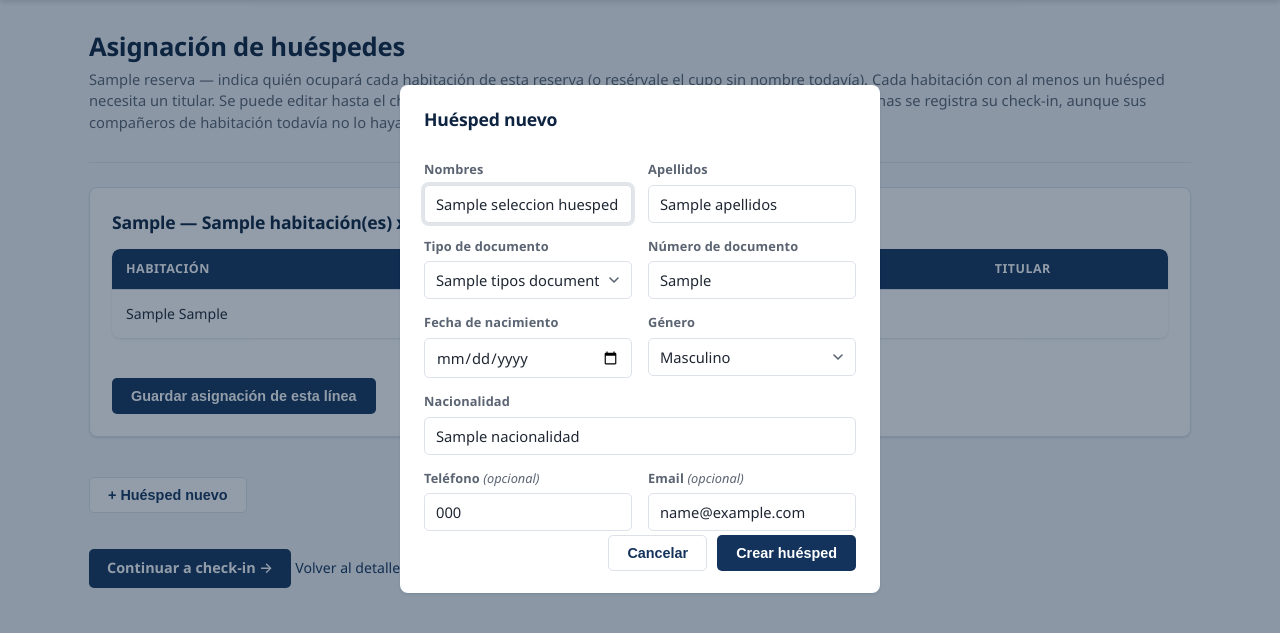
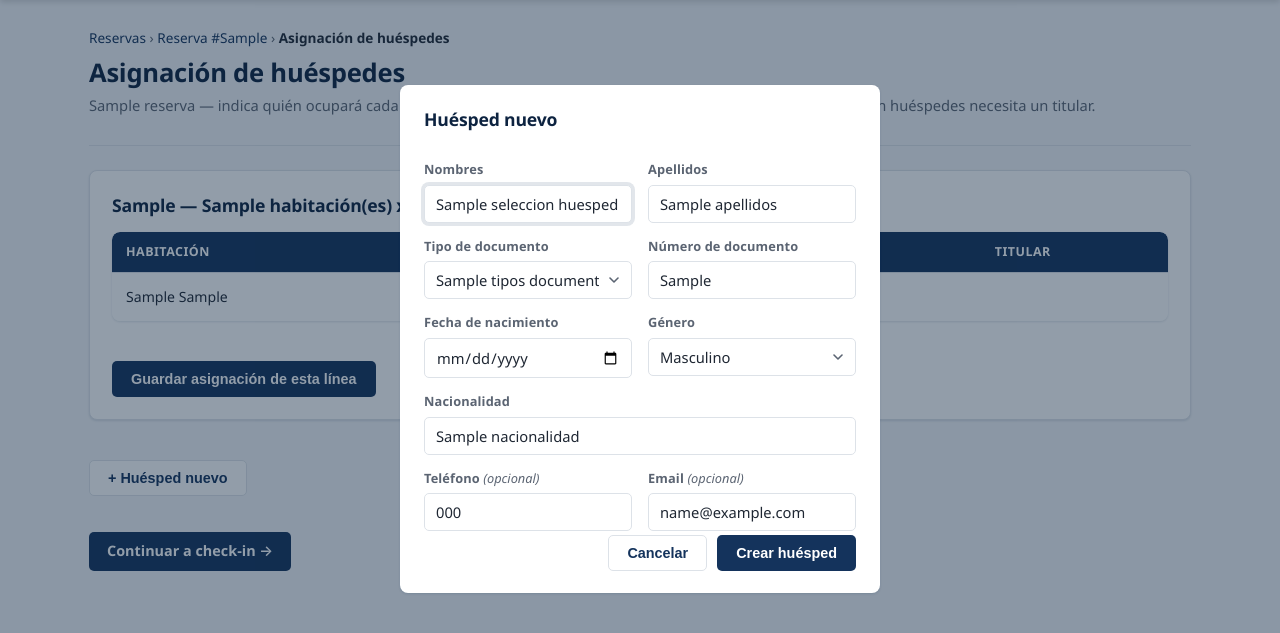
Before and after one commit to Piero134/base-de-datos-1, a Python web app: template mvp_app/app/reservas/templates/reservas/preasignar.html in a window 1280 px wide. Shown: the part 61-694 px from the top of the page. Run offline with Jinja, Linux system fonts and the light colour scheme; the template is opened without the code that fills it: most values are stand-ins (such as "Sample title", 1, 10 or a date in 2020).

Commit message:
redesign(reservas): trim subtitle and add breadcrumb on asignacion
Pase de diseno en Asignacion de huespedes:

- El subtitulo eran 4 oraciones; las 2 ultimas (como funciona el
  check-in individual, quien debe registrarse primero) son
  informacion que solo importa en la pantalla de check-in -- y de
  hecho ya se repite casi textual ahi. Se recorta a las 2 oraciones
  que importan en ESTA pantalla (que hacer con cada cupo).
- Se agrega breadcrumb (Reservas > Reserva #N > Asignacion de
  huespedes), que cubre la funcion del link "Volver al detalle" del
  pie de pagina -- se quita por redundante.

Verificado en una reserva activa con una linea (Doble, 2 cupos) y en
una reserva finalizada (estado terminal, sin CTA de check-in ni link
de vuelta suelto).

```diff
--- a/mvp_app/app/reservas/templates/reservas/preasignar.html
+++ b/mvp_app/app/reservas/templates/reservas/preasignar.html
@@ -1,9 +1,15 @@
 {% extends "base.html" %}
+{% import "partials/breadcrumb.html" as crumbs %}
 {% block title %}Asignación de huéspedes — reserva #{{ reserva.id_reserva }}{% endblock %}
 {% block content %}
 <div class="page-header">
+  {{ crumbs.breadcrumb([
+    {"label": "Reservas", "url": url_for('reservas.listado')},
+    {"label": "Reserva #" ~ reserva.id_reserva, "url": url_for('reservas.detalle', id_reserva=reserva.id_reserva)},
+    {"label": "Asignación de huéspedes", "url": None},
+  ]) }}
   <h1>Asignación de huéspedes</h1>
-  <p class="subtitle">{{ reserva.nombre_reservante }} — indica quién ocupará cada habitación de esta reserva (o resérvale el cupo sin nombre todavía). Cada habitación con al menos un huésped necesita un titular. Se puede editar hasta el check-in; el check-in es individual, así que cada huésped queda fijo apenas se registra su check-in, aunque sus compañeros de habitación todavía no lo hayan hecho.</p>
+  <p class="subtitle">{{ reserva.nombre_reservante }} — indica quién ocupará cada habitación (o deja el cupo sin nombre por ahora). Cada habitación con huéspedes necesita un titular.</p>
 </div>
 
 {% if es_terminal %}
@@ -126,10 +132,9 @@
   </form>
 </dialog>
 
+{% if not es_terminal %}
 <p class="actions">
-  {% if not es_terminal %}
   <a href="{{ url_for('estadia.checkin_reserva', id_reserva=reserva.id_reserva) }}" class="btn-primary-link">Continuar a check-in →</a>
-  {% endif %}
-  <a href="{{ url_for('reservas.detalle', id_reserva=reserva.id_reserva) }}">Volver al detalle</a>
 </p>
+{% endif %}
 {% endblock %}
```
